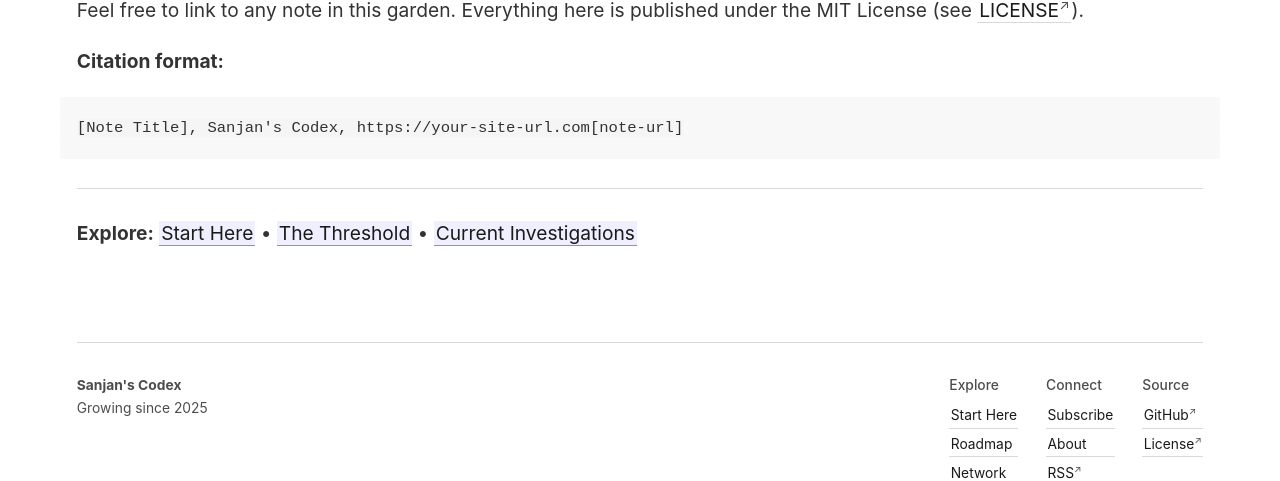
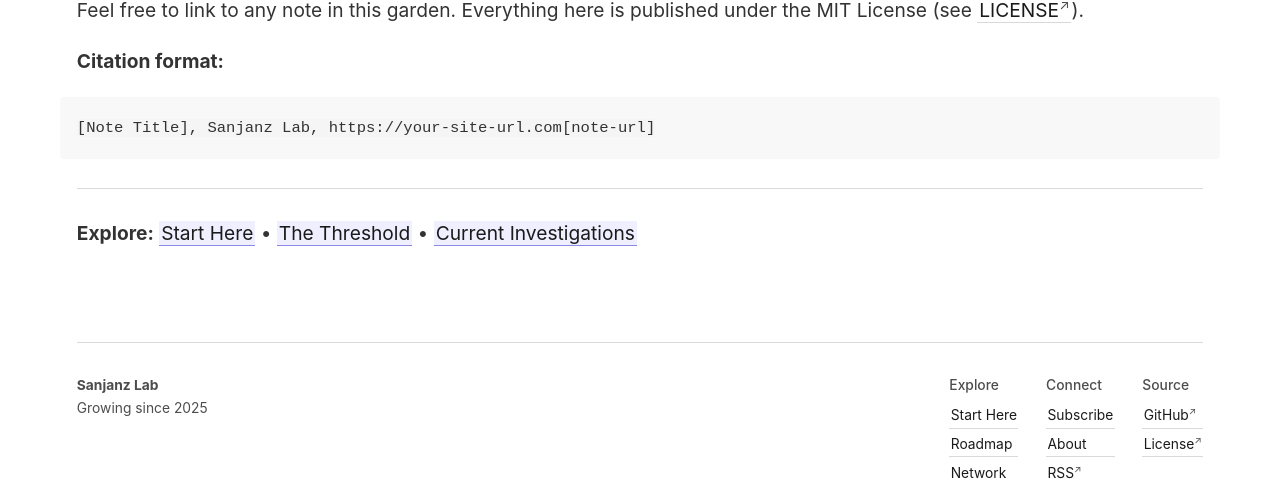
Before and after one commit to sanjanb/my-digital-garden, a Jekyll site: the page built from _pages/network.md, in a window 1280 px wide and 900 px high, scrolled down 2319 px. Shown: the part 285-766 px from the top of the window. Built offline with Jekyll 4.4.1, drawn with Linux system fonts in a browser that asks for light colours; some of the changed text lies outside the part shown.

Commit message:
refactor: Update references from "Sanjan's Codex" to "Sanjanz Lab" across documentation

````diff
--- a/_config.yml
+++ b/_config.yml
@@ -1,4 +1,4 @@
-title: Sanjan's Codex
+title: Sanjanz Lab
 description: A digital garden exploring software engineering, systems thinking, and personal development through interconnected notes and evolving ideas.
 author: Sanjan
 url: https://your-site-url.com
--- a/_pages/network.md
+++ b/_pages/network.md
@@ -90,7 +90,7 @@ Feel free to link to any note in this garden. Everything here is published under
 **Citation format:**
 
 ```
-[Note Title], Sanjan's Codex, {{ site.url }}[note-url]
+[Note Title], Sanjanz Lab, {{ site.url }}[note-url]
 ```
 
 ---
````
Also changed, not shown: README.md (+2 -2 lines), SETUP-CHECKLIST.md (+1 -1 lines).
